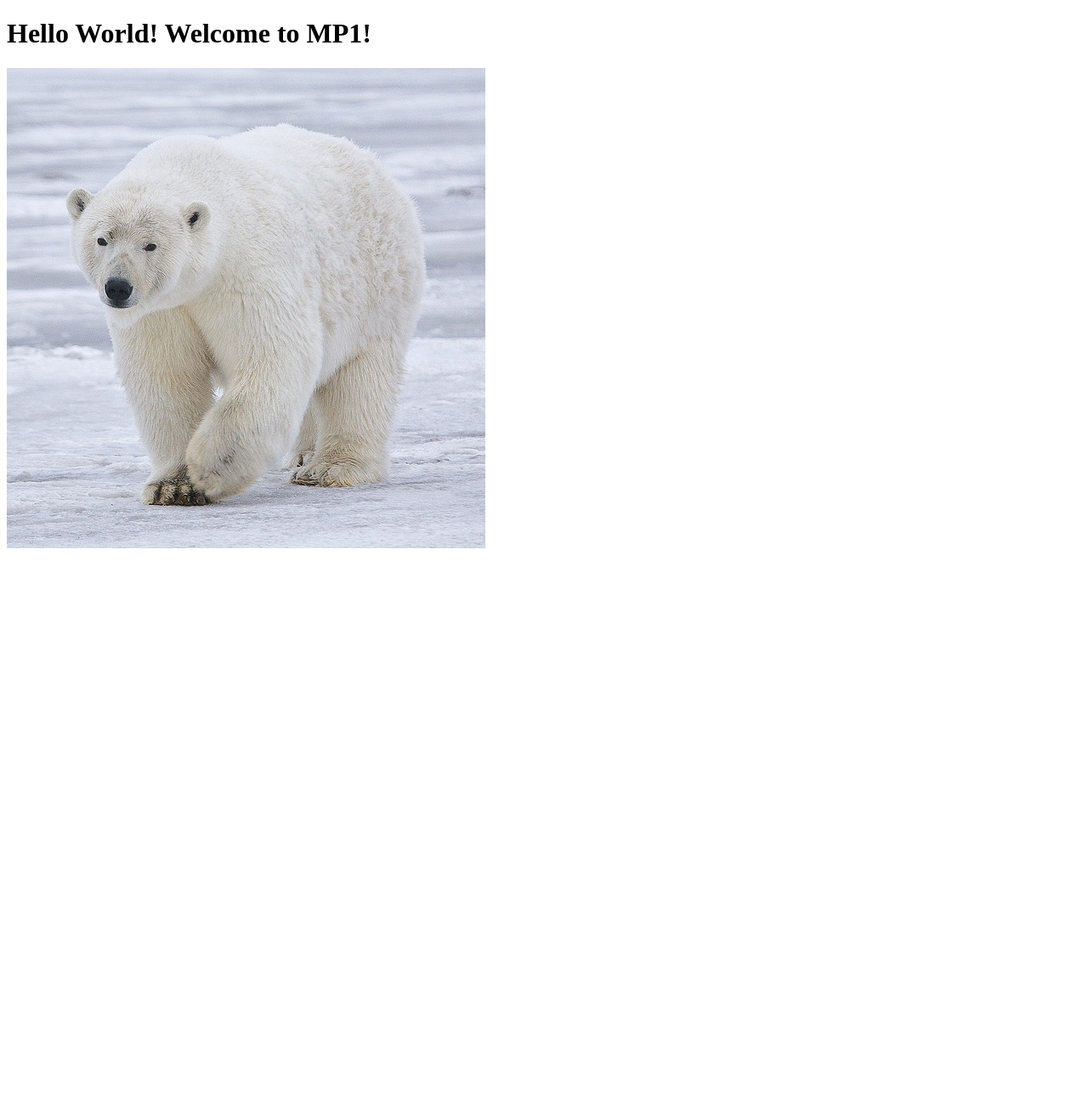
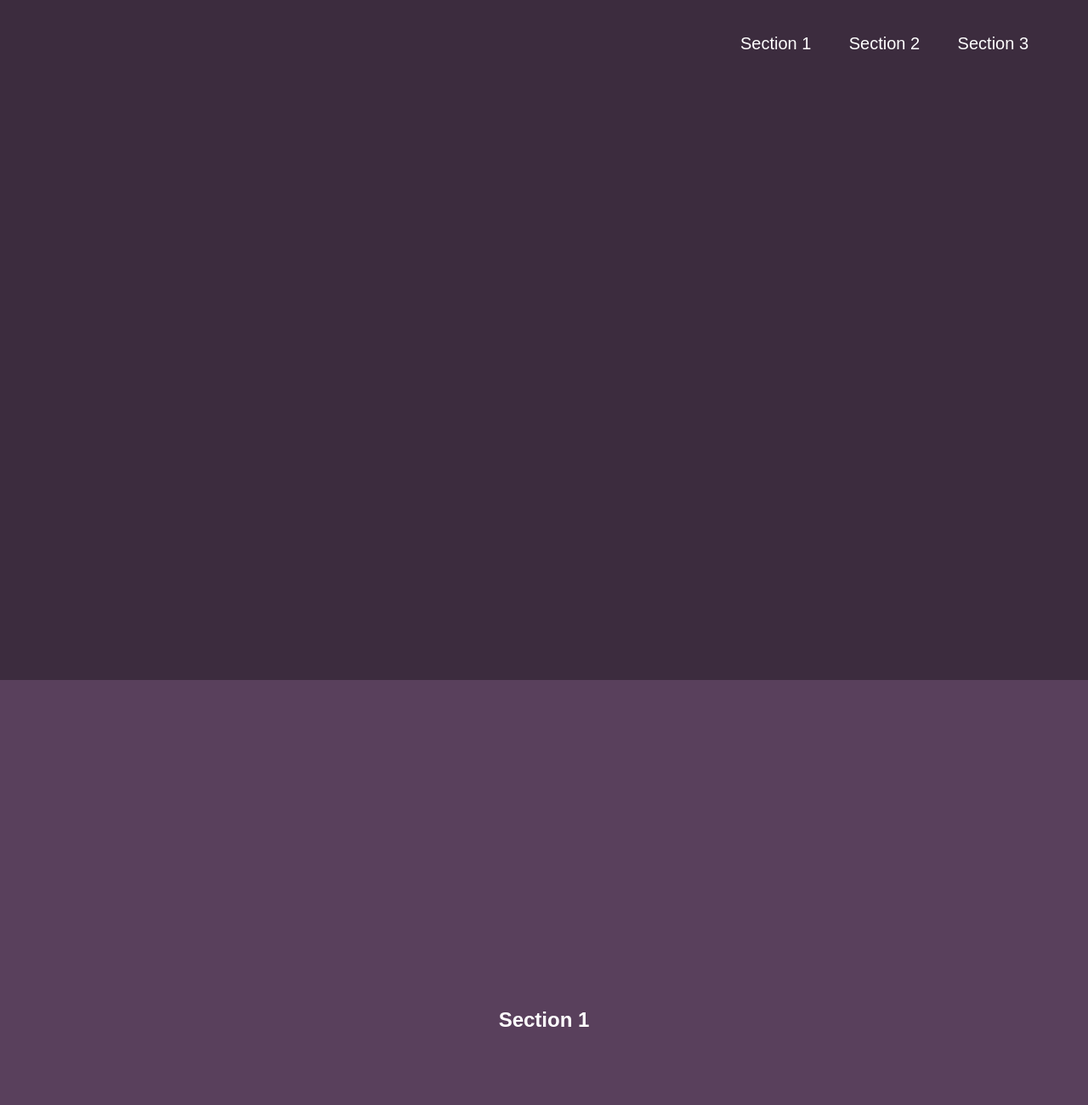
Before and after one commit to hl2638/cs498rk-mp1, a website built with webpack: page src/index.html in a window 1280 px wide. Shown: the top 1300 px of the page at 85% size. Before the commit the page ends 800 px from the top, so only its background shows below. Built offline with nearby package versions, Linux system fonts and the light colour scheme.

Commit message:
slow progress

```diff
--- /dev/null
+++ b/singlepage/style.css
@@ -0,0 +1,76 @@
+*{
+    margin: 0;
+    padding: 0;
+}
+
+html{
+    scroll-behavior: smooth;
+}
+
+body{
+    font-size: 100%;
+    font-family: sans-serif;
+}
+
+div, section, span, ul, li, a, header{
+    box-sizing: border-box;
+}
+
+/*css reset*/
+
+header{
+    width: 100%;
+    display: flex;
+    justify-content: space-between;
+    padding: 20px 50px;
+    align-items: center;
+    position: fixed;
+    z-index: 999;
+}
+
+#menu li{
+    list-style: none;
+    display: inline-block;
+    margin: 20px;
+}
+
+#menu li a{
+    color: #fff;
+    text-decoration: none;
+    font-size: 20px;
+}
+
+section{
+    width: 100%;
+    float: left;
+    height: 100vh;
+    position: relative;
+}
+
+#home{
+   background-color: #59405C;
+}
+
+#about{
+     background-color: #ED6663;
+}
+
+#product{
+     background-color: #B52B65;
+}
+
+#pricing{
+     background-color: #3C2C3E;
+}
+
+#contact{
+     background-color: #B52B65;
+}
+
+h1{
+    position: absolute;
+    top: 50%;
+    left: 50%;
+    transform: translate(-50%, -50%);
+    color: #fff;
+}
--- a/src/css/main.scss
+++ b/src/css/main.scss
@@ -1 +1,77 @@
-/* Your SCSS here. */
+*{
+  margin: 0;
+  padding: 0;
+}
+
+html{
+  scroll-behavior: smooth;
+}
+
+body{
+  font-size: 100%;
+  font-family: sans-serif;
+}
+
+div, section, span, ul, li, a, header{
+  box-sizing: border-box;
+}
+
+/*css reset*/
+
+header{
+  width: 100%;
+  display: flex;
+  justify-content: flex-end;
+  padding: 20px 50px;
+  align-items: center;
+  position: fixed;
+  z-index: 999;
+}
+
+#menu li{
+  list-style: none;
+  display: inline-block;
+  margin: 20px;
+}
+
+#menu li a{
+  color: #fff;
+  text-decoration: none;
+  font-size: 20px;
+}
+
+section{
+  width: 100%;
+  float: left;
+  height: 100vh;
+  position: relative;
+}
+
+#home{
+  background-color: #3C2C3E;
+}
+
+#section1{
+  background-color: #59405C;
+}
+
+#section2{
+  background-color: #ED6663;
+}
+
+#section3{
+  background-color: #B52B65;
+}
+
+
+#contact{
+  background-color: #B52B65;
+}
+
+h1{
+  position: absolute;
+  top: 50%;
+  left: 50%;
+  transform: translate(-50%, -50%);
+  color: #fff;
+}
--- a/src/index.html
+++ b/src/index.html
@@ -5,9 +5,45 @@
     <meta http-equiv="x-ua-compatible" content="ie=edge">
     <meta name="viewport" content="width=device-width, initial-scale=1.0">
     <title>MP1</title>
+<!--    <link rel="stylesheet" href="./css/main.scss">-->
 </head>
 <body>
-        <h1>Hello World! Welcome to MP1!</h1>
-        <img src="assets/image.jpg">
+    <section id="home">
+        <header>
+<!--            <a href="#">logo?</a>-->
+            <!--    navbar-->
+            <ul id="menu">
+                <li><a href="#section1">Section 1</a></li>
+                <li><a href="#section2">Section 2</a></li>
+                <li><a href="#section3">Section 3</a></li>
+            </ul>
+        </header>
+    </section>
+    <section id="section1">
+        <h1>Section 1</h1>
+    </section>
+    <section id="section2">
+        <h1>Section 2</h1>
+    </section>
+    <section id="section3">
+        <h1>Section 3</h1>
+    </section>
+<!--    TODO: sticky navbar-->
+<!--    TODO: navbar resizing-->
+<!--    TODO: position highlight-->
+<!--    TODO: smooth scrolling-->
+<!--    TODO: embedded video (html5 video tag)-->
+<!--    TODO: column sections-->
+<!--    TODO: centering-->
+<!--    TODO: carousel-->
+<!--    TODO: modal window-->
+<!--    TODO: footer-->
+
+<!--    TODO: responsive-->
+<!--    TODO: css3 animation-->
+<!--    TODO: modify css by adding scss syntax -->
+<!--    TODO: scalable vector icon (fontawesome)-->
+<!--    TODO: social media icons-->
+
 </body>
 </html>
```
Also changed, not shown: singlepage/onepagewebsite.html (added, +32 -0 lines), singlepage/images/logo.png (added). Lines whose indentation alone changed are shown as unchanged.
